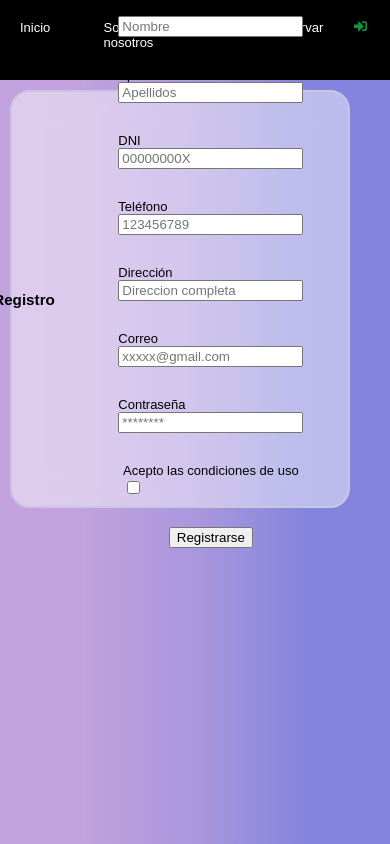
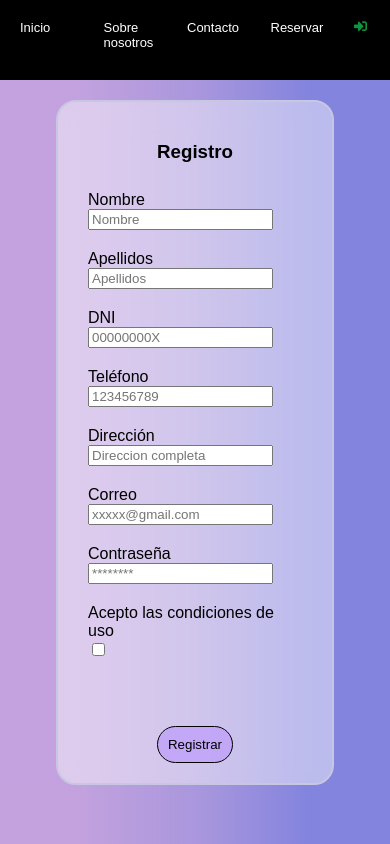
Before and after one commit to mgacen06/AgenciaDeViajes, a PHP site: page /registro.php in a window 390 px wide. Run offline with PHP 8.4, Linux system fonts and the light colour scheme.

Commit message:
responsive

```diff
--- a/publico/css/style.css
+++ b/publico/css/style.css
@@ -265,6 +265,37 @@ div [class="lineah"] {
     background-color: rgb(4, 0, 0);
 
 }
+.formul{
+    display: flex;
+    flex-wrap: wrap;
+    justify-content: center;
+}
+.reg{
+    margin-top: 20px;
+    justify-content: center;
+    display: flex;
+    flex-wrap: wrap;
+    flex-direction: column;
+    background-color: rgba(255, 255, 255, 0.45);
+    backdrop-filter: blur(15px);
+    border-radius: 20px;
+    width: 50vw;
+    border: 2px solid rgb(200, 199, 226);
+    align-content: center;
+    padding: 20px;
+    align-items: center;
+    width: 60vw;
+
+}
+#registro{
+    gap: 20px;
+    padding: 10px;
+    display: flex;
+    flex-wrap: wrap;
+    flex-direction: row;
+    justify-content:left;
+}
+
 
 @media (min-width:1284px) {
     #titulo {
@@ -339,6 +370,29 @@ div [class="lineah"] {
         margin:10px 10px 10px 10px;
         padding:0px;
 
+    }
+    .reg{
+        margin-top: 20px;
+        justify-content: center;
+        display: flex;
+        flex-wrap: wrap;
+        flex-direction: column;
+        background-color: rgba(255, 255, 255, 0.45);
+        backdrop-filter: blur(15px);
+        border-radius: 20px;
+        width: 50vw;
+        border: 2px solid rgb(200, 199, 226);
+        align-content: center;
+        padding: 20px;
+        align-items: center;
+
+    }
+    #registro{
+        gap: 20px;
+        padding: 10px;
+        display: flex;
+        flex-wrap: wrap;
+        flex-direction: row;
     }
 
     .formulario {
@@ -607,4 +661,47 @@ div [class="lineah"] {
         height: 40vw;
         border-radius: 15px 15px 0px 0px;
     }
+    #contacto{
+    }
+    .hijo2form{
+        font-size: small;
+        display:flex;
+        flex-wrap:wrap;
+        width:80vw;
+        flex: row;
+        padding:20px;
+        margin:10px 10px 10px 10px;
+        justify-content: center;
+    }
+    .hijo3form{
+        padding: 0px;
+    }
+    .cart{
+        width: 60vw;
+        align-items: center;
+        justify-content: center;
+    }
+    .formReserva{
+        display: flex;
+        flex-wrap: wrap;
+        width: fit-content;
+        padding: 20px;
+    }
+    .formReserva1{
+        display: flex;
+        flex-wrap: wrap;
+        width: fit-content;
+        padding: 20px;
+    }
+    .lineaVer{
+        display: none;
+
+    }
+    .btn{
+        width: fit-content;
+        height: fit-content;
+        font-size: smaller;
+    }
+
+
 }
--- a/publico/index.php
+++ b/publico/index.php
@@ -18,6 +18,7 @@ if (isset($_GET['nombre'])) {
     <link rel="stylesheet" href="../publico/fontawesome/css/all.css">
     <link rel="stylesheet" href="css/navYFooter.css">
     <link rel="shortcut icon" href="img/icono.ico" type="" id="icono">
+    <link rel="stylesheet" href="https://cdnjs.cloudflare.com/ajax/libs/font-awesome/6.4.0/css/all.min.css"/>
     <link rel="stylesheet" href="https://cdnjs.cloudflare.com/ajax/libs/font-awesome/6.4.0/css/all.min.css%22%3E">
     <title>Viajes Lario</title>
 </head>
--- a/publico/registro.php
+++ b/publico/registro.php
@@ -13,9 +13,11 @@
 </head>
 <body>
     <nav id="elNav"></nav>
-    <main class="hijo2form">
+    <main>
+        <div class="reg">
             <div><h3>Registro</h3></div>
-                <form method="" action="" class="caja" id="registro">
+                <form method="" action="" class="formul">
+                    <div id="registro">
                         <label>Nombre<br>
                             <input type="text" placeholder="Nombre" onblur="validarNombre()" name="nombre" id="nombre">
                             <span id="spanNombre"></span>
@@ -59,8 +61,11 @@
                             <input type="checkbox" name="condiciones" id="condiciones" value="Acepto">
                         </label>
                         <br><br>
-                    <button type="submit" name="" id="boton"><h7>Registrarse</h7></button>
+                    </div>
+                    <button type="submit" name="" class="btn"><h7>Registrar</h7></button>
                 </form>
+            </div>
+        </div>
     </main>
     <footer id="elFooter"></footer>
 </body>
--- a/publico/reserva.php
+++ b/publico/reserva.php
@@ -34,7 +34,6 @@
                         <select id="metodo_pago" name="metodo_pago" required>
                             <option value="paypal">PayPal</option>
                             <option value="tarjeta_credito">Tarjeta de crédito</option>
-                            <option value="paypal">PayPal</option>
                             <option value="transferencia_bancaria">Transferencia bancaria</option>
                         </select><br><br>
                     <label for="tarjeta_credito">Tarjeta de crédito:</label>
```
Lines whose indentation alone changed are shown as unchanged.
